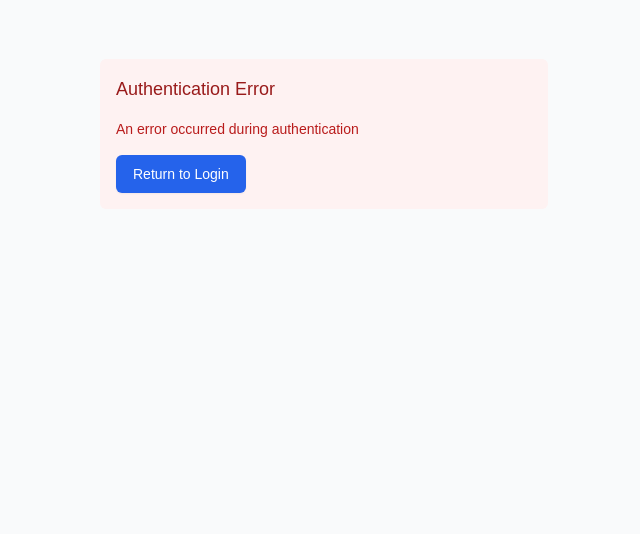
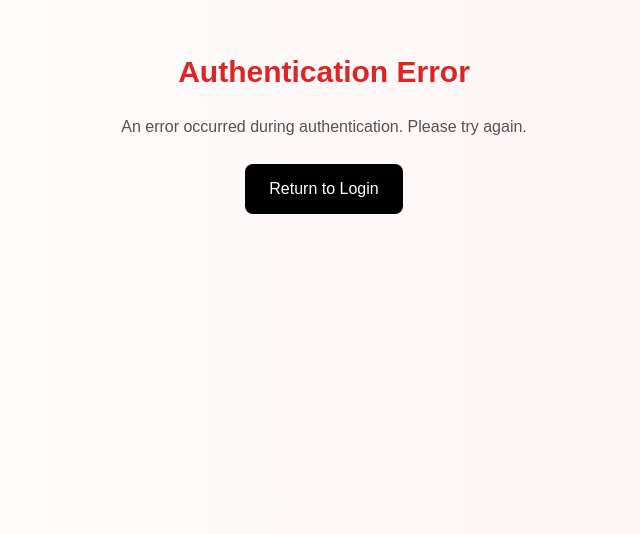
Before and after one commit to vinit1009/AI-email-responder, a Next.js app: page /error in a window 1280 px wide. Shown: the part 266-800 px from the top of the page, without its empty margins (316-956 px from the left). Built offline with nearby package versions, Linux system fonts and the light colour scheme.

Commit message:
fix: Error page

```diff
--- a/app/error/page.tsx
+++ b/app/error/page.tsx
@@ -1,30 +1,42 @@
 'use client';
 
+import { useEffect } from 'react';
 import { useSearchParams } from 'next/navigation';
-import Link from 'next/link';
+import { Suspense } from 'react';
 
-export default function ErrorPage() {
+function ErrorContent() {
   const searchParams = useSearchParams();
   const error = searchParams.get('error');
 
+  useEffect(() => {
+    // Log the error to your error reporting service
+    console.error('Auth error:', error);
+  }, [error]);
+
   return (
-    <div className="min-h-screen flex items-center justify-center bg-gray-50 py-12 px-4 sm:px-6 lg:px-8">
-      <div className="max-w-md w-full space-y-8">
-        <div className="rounded-md bg-red-50 p-4">
-          <h2 className="text-lg font-medium text-red-800 mb-4">
-            Authentication Error
-          </h2>
-          <p className="text-sm text-red-700 mb-4">
-            {error || 'An error occurred during authentication'}
-          </p>
-          <Link
+    <div className="min-h-screen flex items-center justify-center bg-gradient-to-r from-white to-red-50">
+      <div className="text-center space-y-6 max-w-lg mx-auto px-4">
+        <h1 className="text-3xl font-bold text-red-600">Authentication Error</h1>
+        <p className="text-neutral-600">
+          {error || 'An error occurred during authentication. Please try again.'}
+        </p>
+        <div>
+          <a
             href="/login"
-            className="inline-flex items-center px-4 py-2 border border-transparent text-sm font-medium rounded-md shadow-sm text-white bg-blue-600 hover:bg-blue-700 focus:outline-none focus:ring-2 focus:ring-offset-2 focus:ring-blue-500"
+            className="inline-block px-6 py-3 bg-black text-white rounded-lg hover:bg-neutral-800 transition-colors duration-200"
           >
             Return to Login
-          </Link>
+          </a>
         </div>
       </div>
     </div>
   );
 }
+
+export default function ErrorPage() {
+  return (
+    <Suspense fallback={<div>Loading...</div>}>
+      <ErrorContent />
+    </Suspense>
+  );
+}
```
